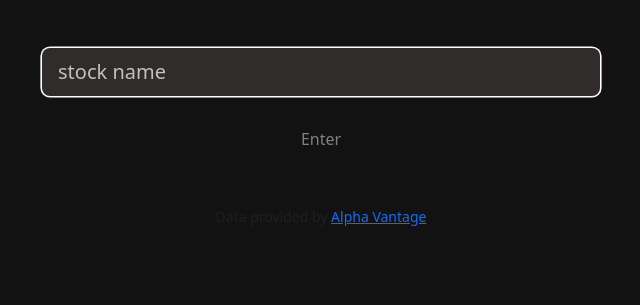
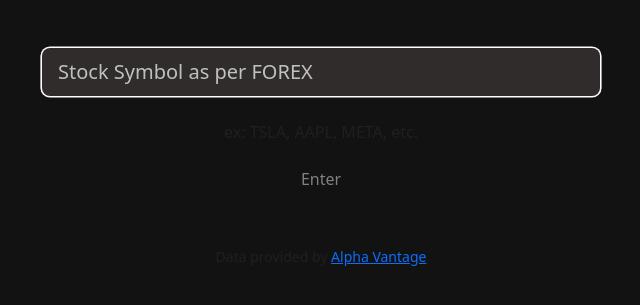
Before and after one commit to indian-chutney/Finance1, a Flask app: page /quote in a window 1280 px wide. Shown: the part 74-379 px from the top of the page, without its empty margins (319-959 px from the left). Run offline with Flask 3, Linux system fonts and the light colour scheme; the visitor is signed in with stand-in values (Sample User, id 1).

Commit message:
added little changes

```diff
--- a/templates/quote.html
+++ b/templates/quote.html
@@ -6,7 +6,7 @@
 
 {% block main %}
     <form method = "post">
-        <input autofocus autocomplete = "off" class="form-control form-control-lg mb-4 mx-auto w-50" name = "symbol" placeholder = "stock name" type = "search">
-        <button type = "submit" class="btn">Enter</button>
+        <input autofocus autocomplete = "off" class="form-control form-control-lg mb-4 mx-auto w-50" name = "symbol" placeholder = "Stock Symbol as per FOREX" type = "search">
+        <p class="text-white text-muted text-center">ex: TSLA, AAPL, META, etc.</p>        <button type = "submit" class="btn">Enter</button>
     </form>
 {% endblock %}
```
